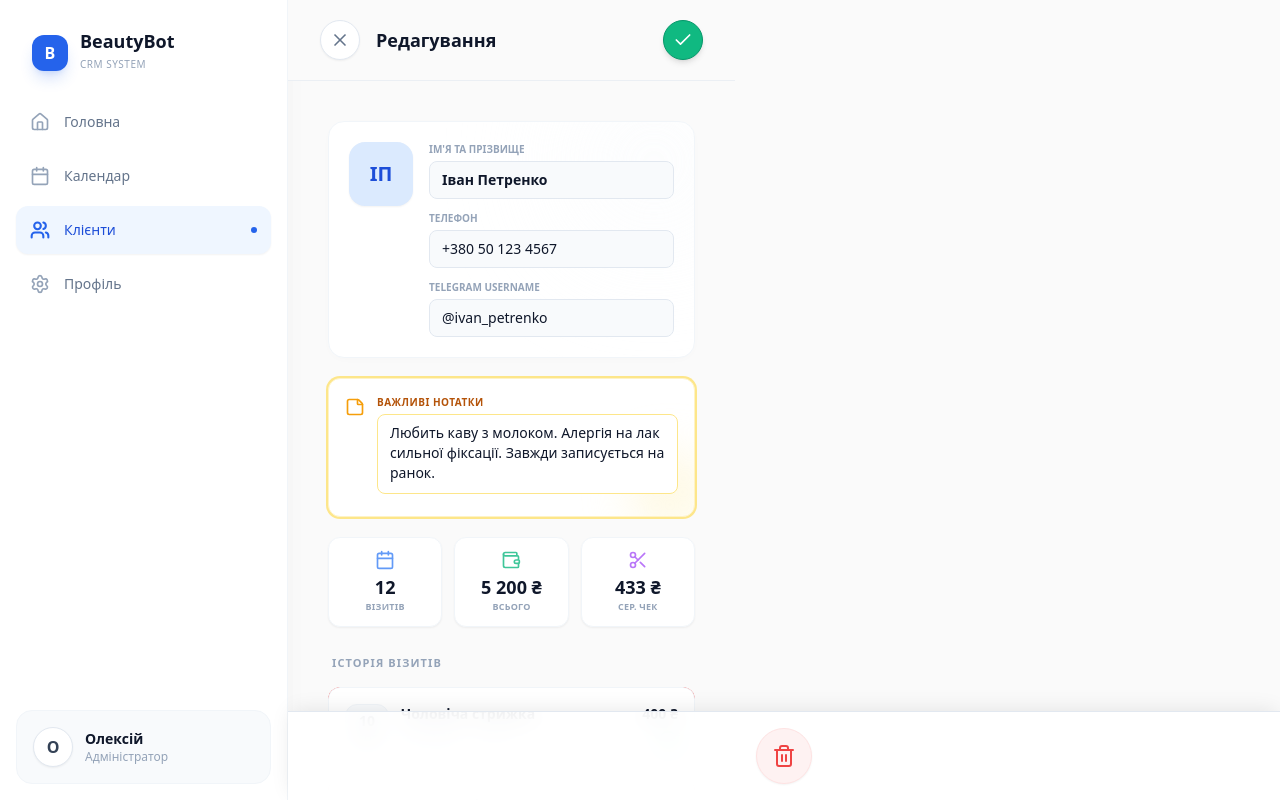
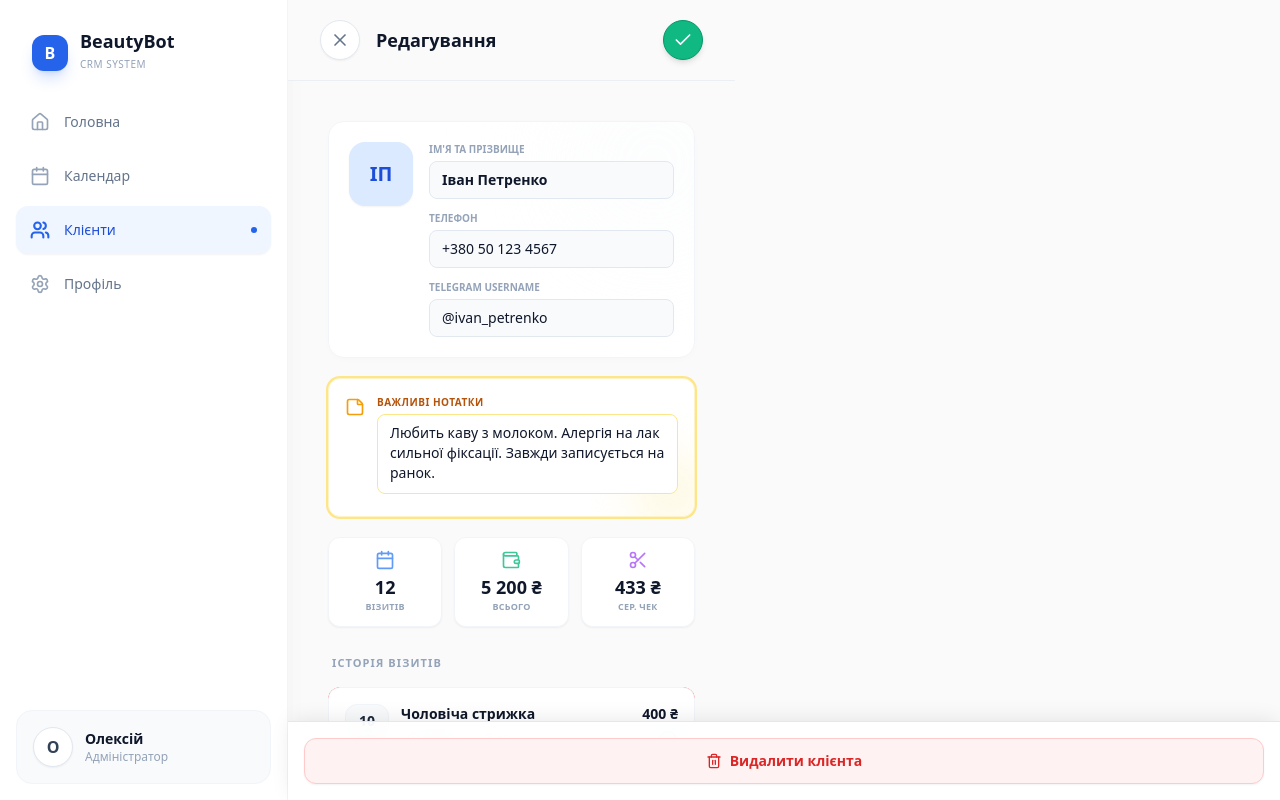
Before and after one commit to Gimmir/miniCRM, a Next.js app: page /clients/1 in a window 1280 px wide. Both pictures are taken after a click on the button 978 px from the left and 40 px from the top of the page. Built offline with nearby package versions, Linux system fonts and the light colour scheme.

Commit message:
Adjust client swipe delete affordances

```diff
--- a/app/clients/[id]/page.tsx
+++ b/app/clients/[id]/page.tsx
@@ -113,7 +113,8 @@ const SwipeableVisitItem = ({ visit, onDelete }: { visit: Visit; onDelete: () =>
     const diff = currentX - startX;
 
     if (diff < 0) {
-      const newOffset = Math.max(diff, -100);
+      // Зменшив максимальний відступ, оскільки кнопки тепер менше (тільки іконка)
+      const newOffset = Math.max(diff, -80);
       setOffsetX(newOffset);
     } else if (offsetX < 0) {
       setOffsetX(Math.min(offsetX + diff, 0));
@@ -121,8 +122,9 @@ const SwipeableVisitItem = ({ visit, onDelete }: { visit: Visit; onDelete: () =>
   };
 
   const handleTouchEnd = () => {
-    if (offsetX < -40) {
-      setOffsetX(-80);
+    // Зменшив поріг спрацювання і фінальну позицію
+    if (offsetX < -30) {
+      setOffsetX(-60);
     } else {
       setOffsetX(0);
     }
@@ -131,16 +133,16 @@ const SwipeableVisitItem = ({ visit, onDelete }: { visit: Visit; onDelete: () =>
 
   return (
     <div ref={itemRef} className="relative overflow-hidden rounded-xl mb-3 select-none group">
-      <div className="absolute inset-0 bg-red-500 rounded-xl flex items-center justify-end pr-5">
+      <div className="absolute inset-0 bg-red-500 rounded-xl flex items-center justify-end">
         <button
           onClick={(e) => {
             e.stopPropagation();
             onDelete();
           }}
-          className="flex flex-col items-center justify-center text-white h-full w-20 active:opacity-70 transition-opacity"
+          className="flex items-center justify-center text-white h-full w-[60px] active:opacity-70 transition-opacity"
         >
-          <Trash2 className="w-5 h-5 mb-1" />
-          <span className="text-[10px] font-bold">Видалити</span>
+          {/* Збільшив іконку до w-6 h-6 для кращої видимості без тексту */}
+          <Trash2 className="w-6 h-6" />
         </button>
       </div>
 
@@ -277,8 +279,6 @@ export default function ClientProfilePage({ params }: { params: Promise<{ id: st
           )}
         </header>
 
-        {/* Збільшено pb-32, щоб останній елемент списку не перекривався футером.
-        */}
         <main className="flex-1 overflow-y-auto overscroll-y-contain p-4 md:p-10 w-full max-w-7xl mx-auto pb-32 md:pb-10 space-y-5">
 
           <div className="bg-white rounded-2xl p-5 border border-slate-100 shadow-[0_2px_12px_-4px_rgba(0,0,0,0.03)] relative overflow-hidden">
@@ -412,17 +412,15 @@ export default function ClientProfilePage({ params }: { params: Promise<{ id: st
 
         </main>
 
-        {/* Кнопка видалення тепер у фіксованому футері.
-          z-[60] гарантує, що вона буде поверх навігації та контенту.
-        */}
         {isEditing && (
           <div className="fixed bottom-0 right-0 left-0 md:left-72 bg-white/90 backdrop-blur-md border-t border-slate-200 p-4 pb-safe z-[60] animate-in slide-in-from-bottom-full duration-200 shadow-[0_-4px_20px_-4px_rgba(0,0,0,0.1)]">
-             <div className="max-w-7xl mx-auto flex justify-center">
+             <div className="max-w-7xl mx-auto">
                 <button
                   onClick={handleDeleteClient}
-                  className="w-14 h-14 flex items-center justify-center rounded-full bg-red-50 text-red-500 border border-red-100 active:scale-90 transition-all shadow-sm hover:bg-red-100 hover:border-red-200"
+                  className="w-full flex items-center justify-center gap-2 bg-red-50 text-red-600 border border-red-200 py-3 rounded-xl text-sm font-bold active:scale-[0.98] transition-all shadow-sm hover:bg-red-100"
                 >
-                  <Trash2 className="w-6 h-6" />
+                  <Trash2 className="w-4 h-4" />
+                  Видалити клієнта
                 </button>
              </div>
           </div>
```
